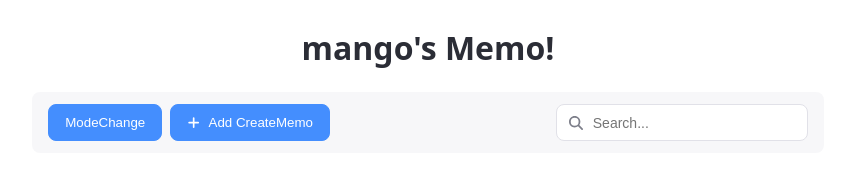
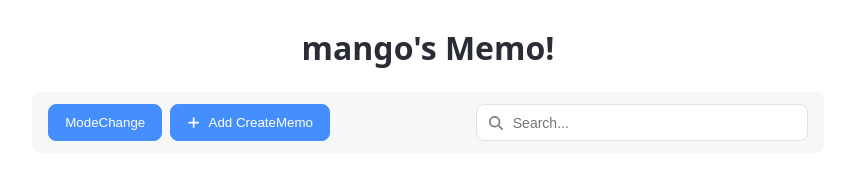
Before and after one commit to MJZ-Templates/custom-memo-app, a React (Vite) app in the folder front/: page /memo in a window 1280 px wide. Shown: the top 173 px of the page, without its empty margins (228-1083 px from the left). Built offline with nearby package versions, Linux system fonts and the light colour scheme.

Commit message:
design: 검색창 너비 수정

```diff
--- a/front/src/components/SearchBar.jsx
+++ b/front/src/components/SearchBar.jsx
@@ -37,6 +37,7 @@ const SearchInput = styled.input`
   border: none;
   outline: none;
   font-size: 14px;
-  width: 200px;
+  min-width: 280px;
+  flex: 1;
   background: transparent;
 `;
```
